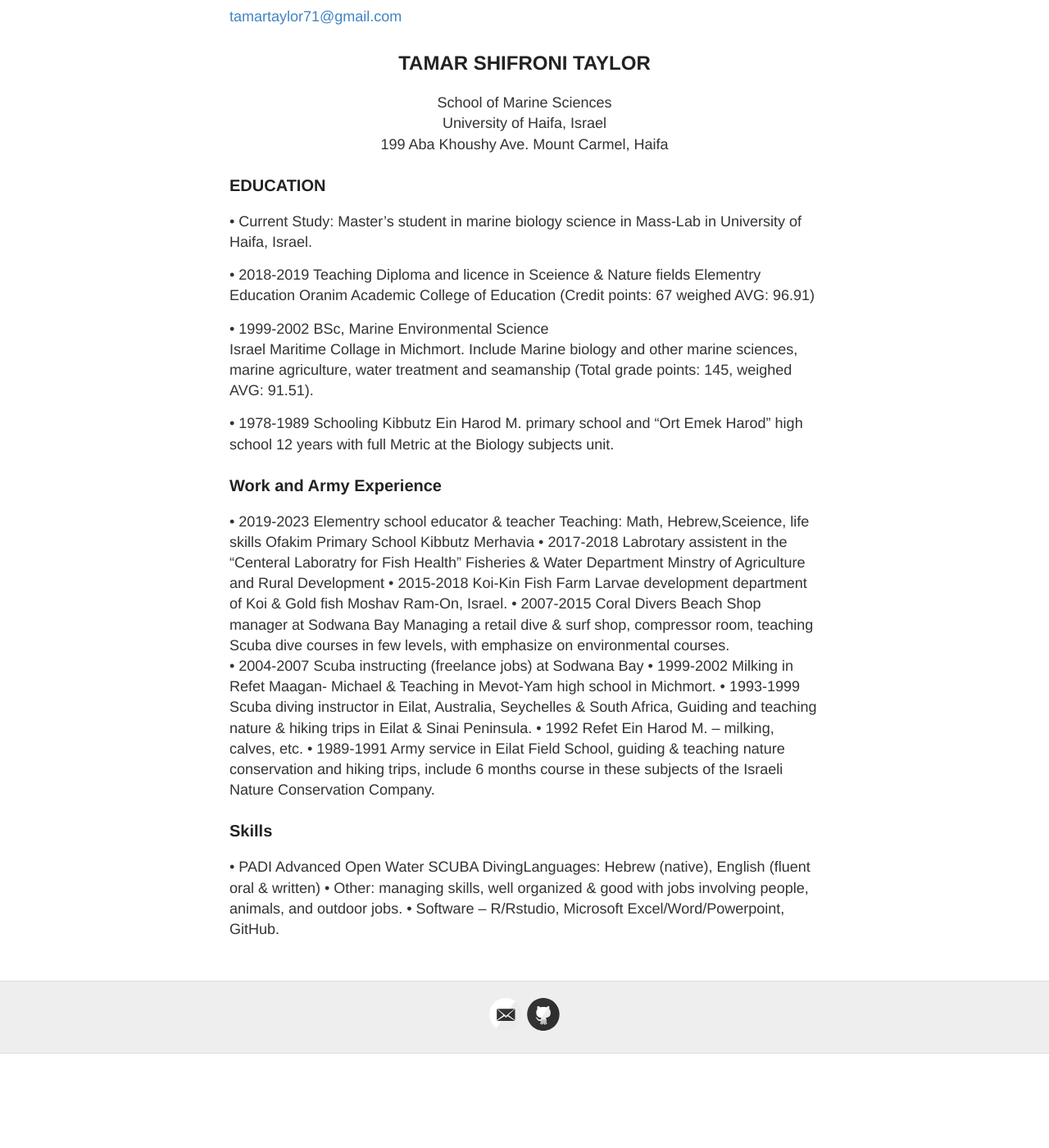
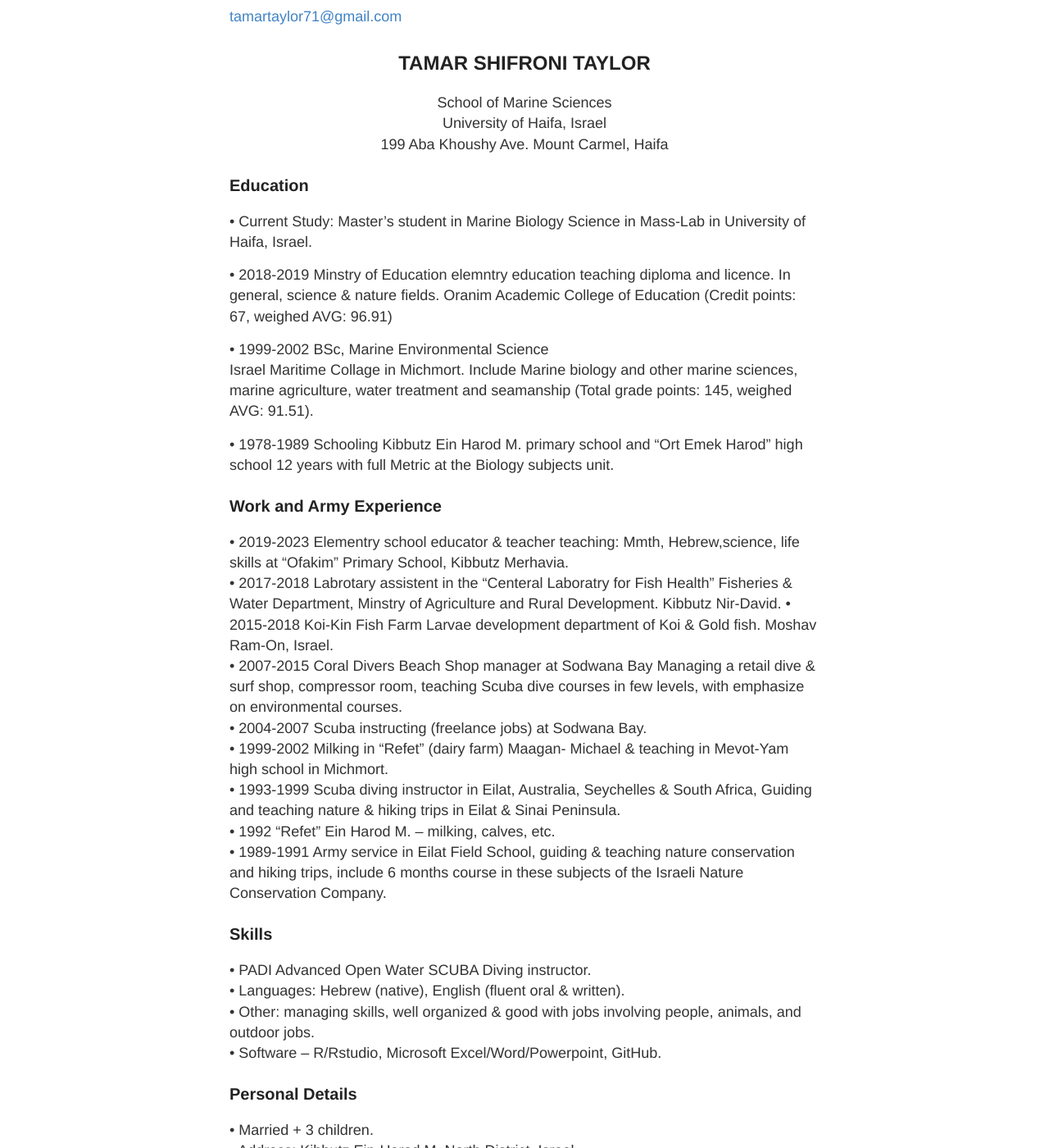
Before and after one commit to tamartaylor/Tamar_Notebook, a Jekyll site: the page built from Notebook_posts/about.md, in a window 1280 px wide and 1400 px high, scrolled down 551 px. Shown: the whole window at 82% size. Built offline with Jekyll 4.4.1, drawn with Linux system fonts in a browser that asks for light colours; before the commit the page ends 1836 px from its top, so only the background shows below that; some of the changed text lies outside the part shown.

```diff
--- a/Notebook_posts/about.md
+++ b/Notebook_posts/about.md
@@ -23,14 +23,12 @@ https://tamartaylor.github.io/Tamar_Notebook/
 <center>199 Aba Khoushy Ave. Mount Carmel, Haifa</center>
 
 
-### EDUCATION
+### Education
 
-• Current Study:  Master's student in marine biology science in Mass-Lab in University of Haifa, Israel.
+• Current Study: Master's student in Marine Biology Science in Mass-Lab in University of Haifa, Israel.
 
-• 2018-2019 Teaching Diploma and licence in Sceience & Nature fields
-Elementry Education
-Oranim Academic College of Education
-(Credit points: 67 weighed AVG: 96.91)
+• 2018-2019 Minstry of Education elemntry education teaching diploma and licence.  In general, science & nature fields.
+Oranim Academic College of Education (Credit points: 67, weighed AVG: 96.91)
 
 • 1999-2002	BSc, Marine Environmental Science
 Israel Maritime Collage in Michmort.
@@ -44,26 +42,36 @@ Kibbutz Ein Harod M. primary school and “Ort Emek Harod” high school
 ### Work and Army Experience
 
 • 2019-2023 Elementry school educator & teacher
-Teaching: Math, Hebrew,Sceience, life skills
-Ofakim Primary School
-Kibbutz Merhavia
+teaching: Mmth, Hebrew,science, life skills
+at "Ofakim" Primary School,
+Kibbutz Merhavia.
 • 2017-2018 Labrotary assistent in the "Centeral Laboratry for Fish Health"
-Fisheries & Water Department
-Minstry of Agriculture and Rural Development
+Fisheries & Water Department, Minstry of Agriculture and Rural Development. Kibbutz Nir-David.
 • 2015-2018 Koi-Kin Fish Farm
-Larvae development department of Koi & Gold fish
+Larvae development department of Koi & Gold fish.
 Moshav Ram-On, Israel.
 • 2007-2015 Coral Divers Beach Shop manager at Sodwana Bay
 Managing a retail dive & surf shop, compressor room, teaching Scuba dive courses in few levels, with emphasize on environmental courses.
-•	2004-2007 Scuba instructing (freelance jobs) at Sodwana Bay
-•	1999-2002 Milking in Refet Maagan- Michael & Teaching in Mevot-Yam high school in Michmort.
+•	2004-2007 Scuba instructing (freelance jobs) at Sodwana Bay.
+•	1999-2002 Milking in "Refet" (dairy farm) Maagan- Michael & teaching in Mevot-Yam high school in Michmort.
 •	1993-1999 Scuba diving instructor in Eilat, Australia, Seychelles & South Africa,
 Guiding and teaching nature & hiking trips in Eilat & Sinai Peninsula.
-•	1992 Refet Ein Harod M. – milking, calves, etc.
+•	1992 "Refet" Ein Harod M. – milking, calves, etc.
 •	1989-1991 Army service in Eilat Field School, guiding & teaching nature conservation and hiking trips, include 6 months course in these subjects of the Israeli Nature Conservation Company.
 
 ### Skills
 
-•	PADI Advanced Open Water SCUBA DivingLanguages: Hebrew (native), English (fluent oral & written)
+•	PADI Advanced Open Water SCUBA Diving instructor.
+• Languages: Hebrew (native), English (fluent oral & written).
 •	Other: managing skills, well organized & good with jobs involving people, animals, and outdoor jobs.
 •   Software – R/Rstudio, Microsoft Excel/Word/Powerpoint, GitHub.
+
+### Personal Details
+
+• Married + 3 children.
+• Address: Kibbutz Ein-Harod M. North District, Israel.
+• Cell no. +972 52 7700362
+
+### Refrences
+
+•	Upon request.
```
Also changed, not shown: Notebook_posts/_posts/2024-06-13-Data-collecting-Eilat-2022.txt (+57 -0 lines), Images/Eilat_map.jpg (added).
